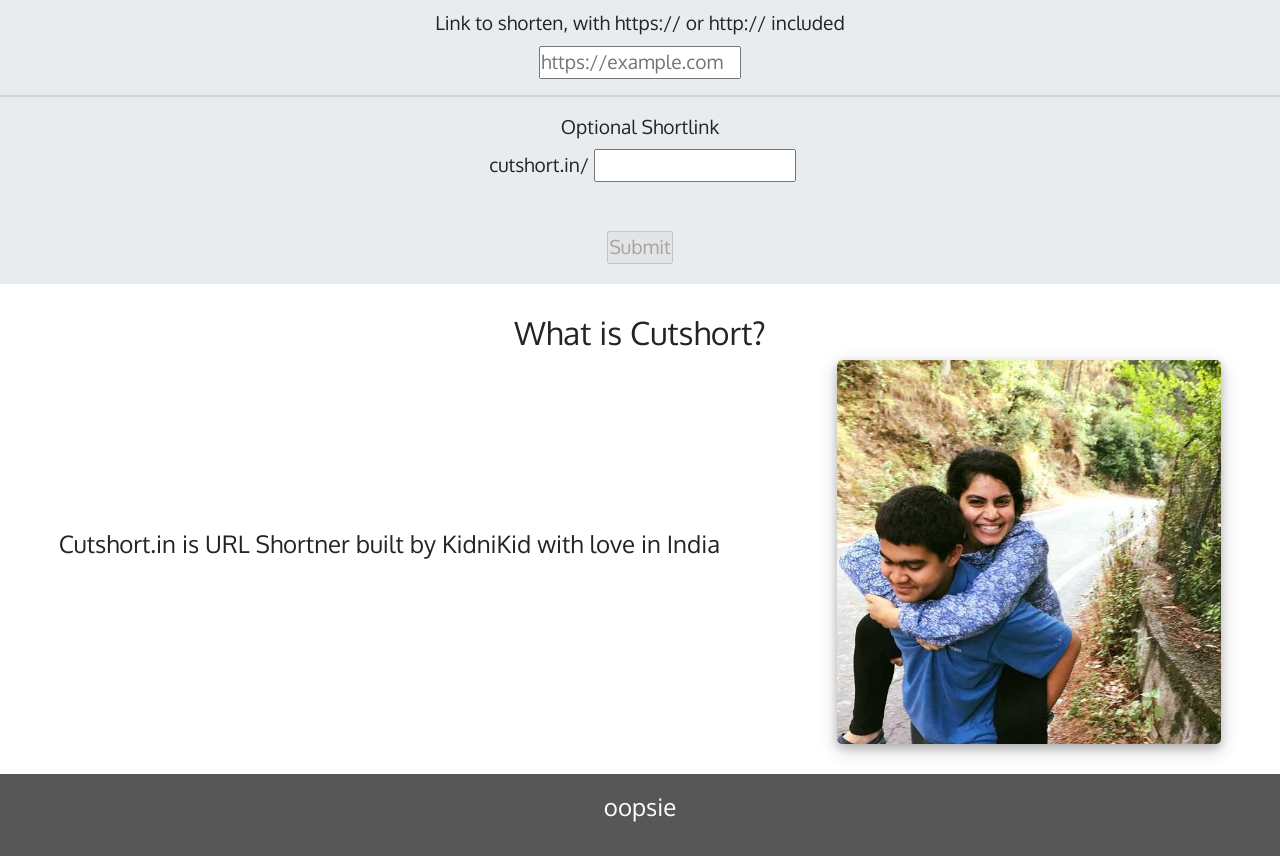
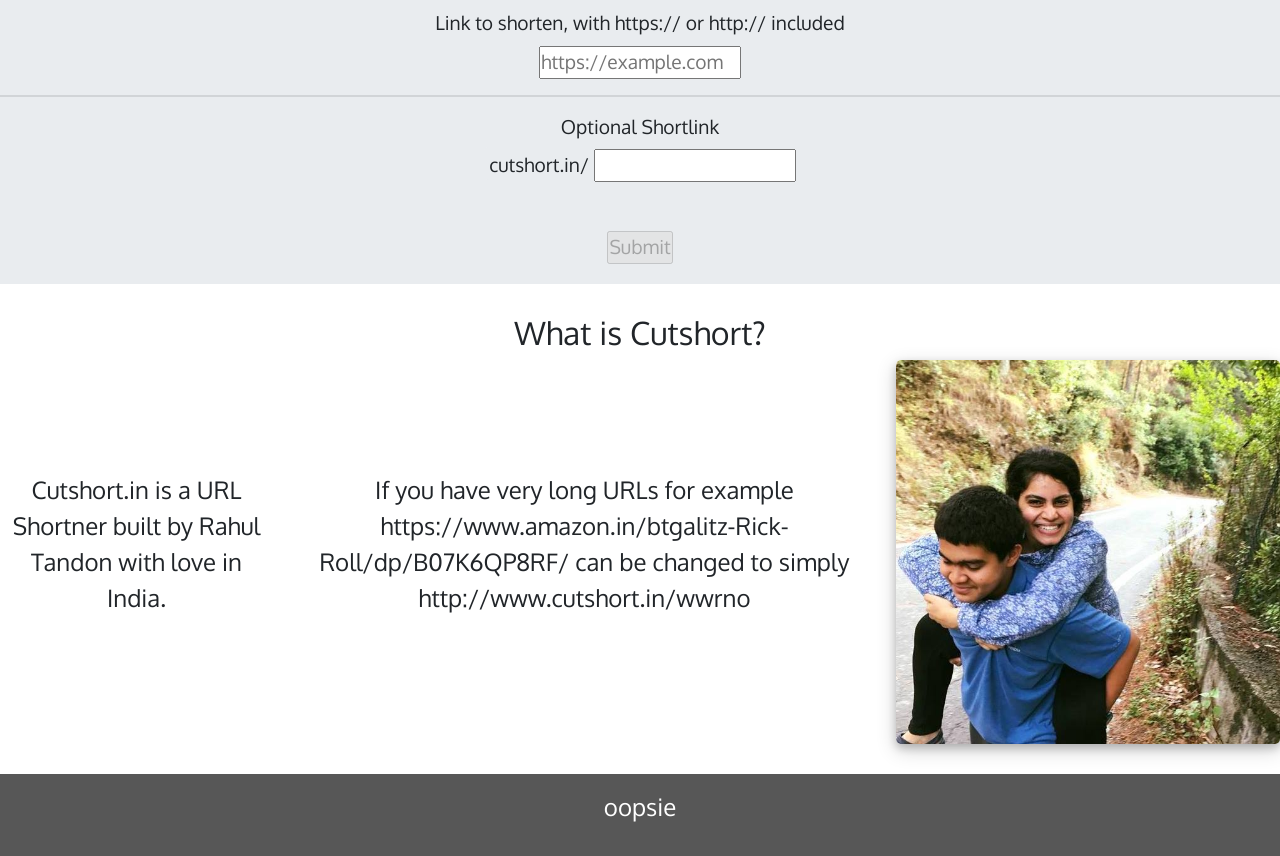
Before and after one commit to RahulTandon1/cutshort, a Django app: page / in a window 1280 px wide. Shown: the part 109-965 px from the top of the page. Run offline with Django 3.2, Linux system fonts and the light colour scheme; some libraries are stand-ins or nearby versions.

Commit message:
changed text in index.html

```diff
--- a/shortner/templates/shortner/index.html
+++ b/shortner/templates/shortner/index.html
@@ -53,7 +53,8 @@
     <section id="about">
         <h2>What is Cutshort?</h2>
         <div>
-            <p>Cutshort.in is URL Shortner built by KidniKid with love in India</p>
+            <p>Cutshort.in is a URL Shortner built by Rahul Tandon with love in India.</p>
+            <p>If you have very long URLs for example https://www.amazon.in/btgalitz-Rick-Roll/dp/B07K6QP8RF/ can be changed to simply http://www.cutshort.in/wwrno</p>
             <img src="{% static '/shortner/rahul.jpg' %}"/>
         </div>
     </section>
```
